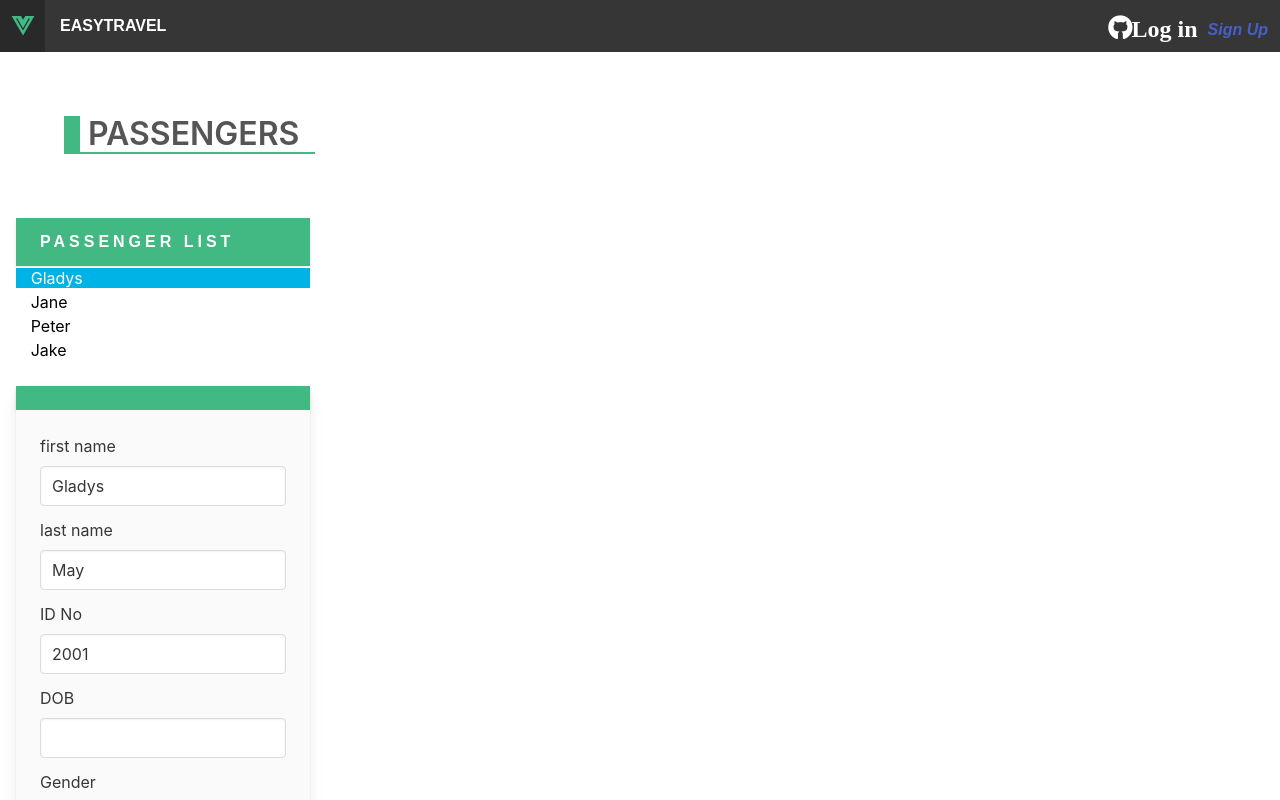
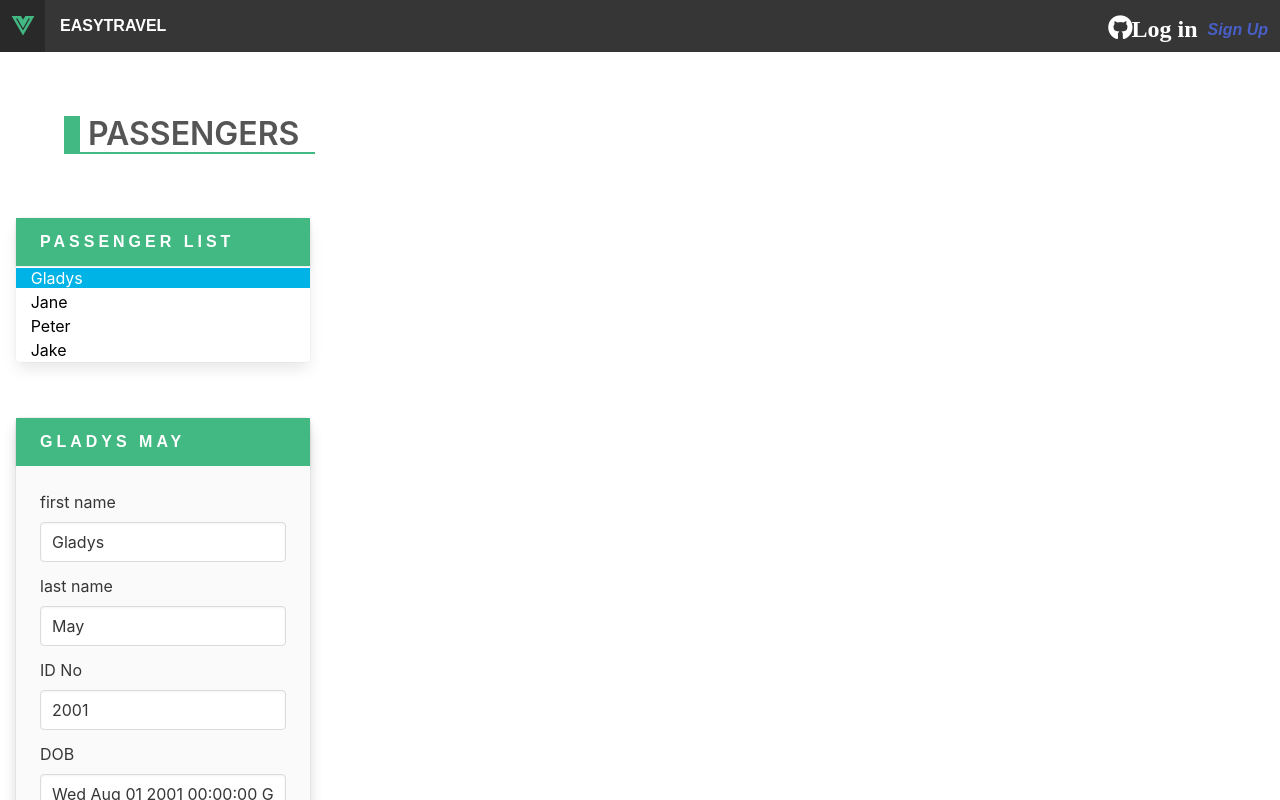
Before and after one commit to cjTarwireyi/easy-travel, a Vue app: page / in a window 1280 px wide. Both pictures are taken after a click on the link "Gladys". Shown: the top 800 px of the page. Built offline with nearby package versions, Linux system fonts and the light colour scheme.

Commit message:
added component interaction

```diff
--- a/src/components/passengers.vue
+++ b/src/components/passengers.vue
@@ -5,6 +5,7 @@
     </div>
      <div class="columns">
       <div class="column is-3">
+         <div class="card" v-show="passengers.length">
         <header class="card-header">
           <p class="card-header-title">Passenger list</p>
         </header>
@@ -15,13 +16,17 @@
                 </a>
             </li>
         </ul>
+        </div>
+            <div class="notification is-info" v-show="message">{{ message }}</div>
       </div>
+
     </div>
     <div class="columns" v-if="selectedPassenger">
       <div class="column is-3">
+           <div class="card">
         <div class="card edit-detail">
           <header class="card-header">
-            <p class="card-header-title"></p>
+            <p class="card-header-title">{{fullName}} </p>
           </header>
           <div class="card-content">
             <div class="content">
@@ -107,66 +112,92 @@
         </div>
         <div class="notification is-info"></div>
       </div>
+      </div>
     </div>
   </div>
 </template>
 
 <script>
-export default {
-  name: 'Passengers',
-  data(){
-    return{
-      selectedPassenger:undefined,
-      passengers: [
+
+const mockApiPassengers = [
         {
           id: 10,
           firstName: 'Gladys',
           lastName: 'May',
           IdNumber:'2001',
-          dateOfBirth:'',
+          dateOfBirth:new Date(2001,7,1),
           gender:'female',
           active:true,
           departure:'',
-          destination:''
+          destination:'',
+          numberOfItems:2
         },
         {
           id: 20,
           firstName: 'Jane',
           lastName: 'Govender',
            IdNumber:'2002',
-          dateOfBirth:'',
+          dateOfBirth:new Date(2001,7,1),
           gender:'female',
           active:true,
           departure:'',
-          destination:''
+          destination:'',
+          numberOfItems:2
         },
         {
           id: 30,
           firstName: 'Peter',
           lastName: 'Drygh',
           IdNumber:'2003',
-          dateOfBirth:'',
+          dateOfBirth:new Date(2001,7,1),
           gender:'male',
           active:true,
           departure:'',
-          destination:''
+          destination:'',
+          numberOfItems:2
         },
         {
           id: 40,
           firstName: 'Jake',
           lastName: 'Moore',
           IdNumber:'2004',
-          dateOfBirth:'',
+          dateOfBirth:new Date(2001,7,1),
           gender:'male',
           active:true,
           departure:'',
-          destination:''
+          destination:'',
+          numberOfItems:2
         },
-      ],
+      ];
+
+export default {
+  name: 'Passengers',
+  data(){
+    return{
+      selectedPassenger:undefined,
+      passengers:[]
     }
   },
-
+    computed: {
+      fullName() {
+        return `${this.selectedPassenger.firstName} ${this.selectedPassenger.lastName}`;
+      }
+    },
+    created () {
+      this.loadPassengers();
+    },
   methods: {
+   async getPassengers(){
+      return new Promise(resolve =>{
+        setTimeout(() => resolve(mockApiPassengers),3000);
+      })
+    },
+    async loadPassengers(){
+      this.passengers = [];
+      this.message = 'getting passengers. please wait';
+      this.passengers = await this.getPassengers();
+      this.message = '';
+    },
     cancel() {
       this.message='';
     },
```
